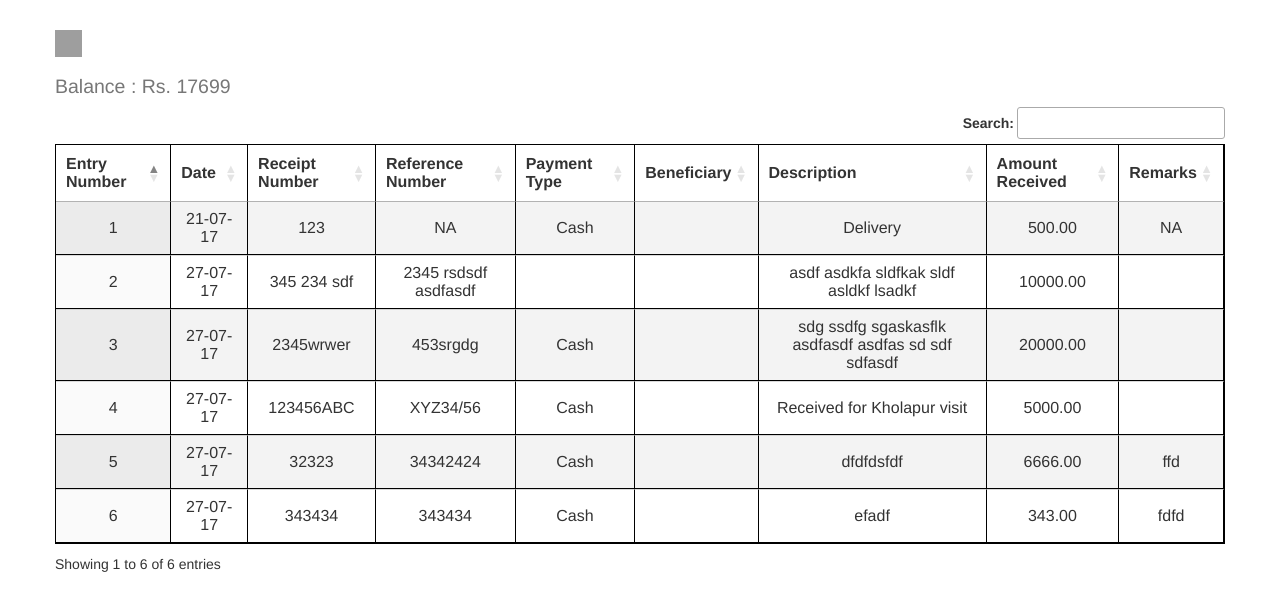
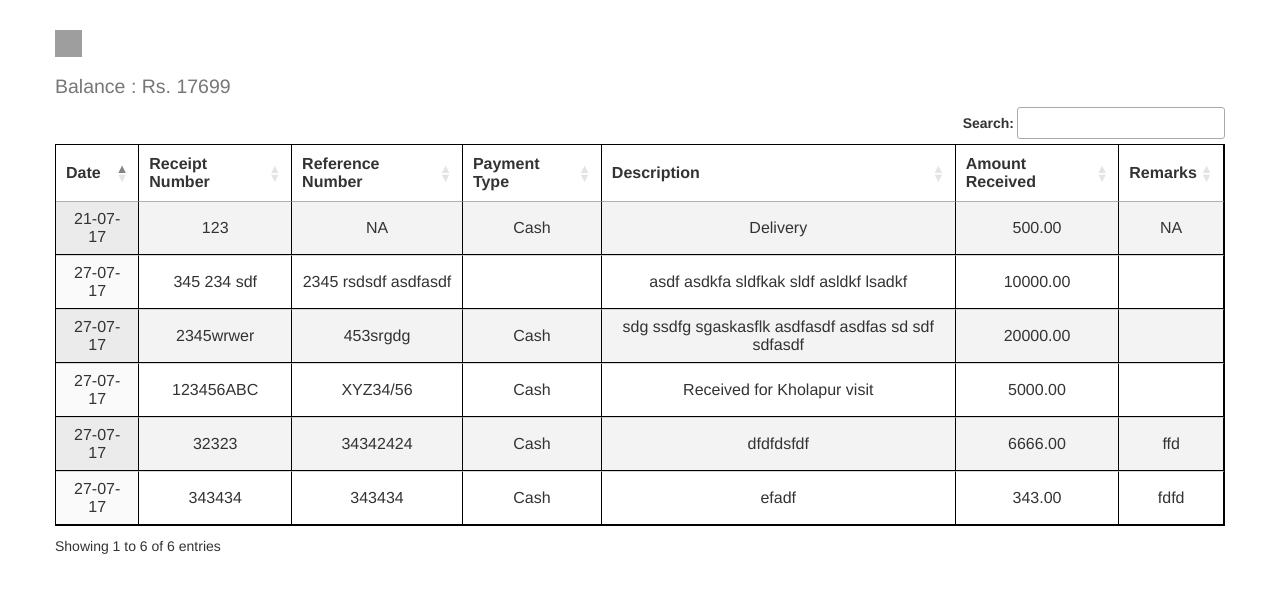
Before and after one commit to inwonday/pettyCash, a Django app: page /pettyCashReceipts in a window 1280 px wide. Shown: the part 71-682 px from the top of the page. Run offline with Django 3.2, Linux system fonts and the light colour scheme; a user stored in the database is signed in; data comes from the database, SQL or seed files in the repository; some libraries are stand-ins or nearby versions; grey boxes are pictures that could not be loaded.

Commit message:
no entry

```diff
--- a/bwi/templates/bwi/pettyCashReceipts.html
+++ b/bwi/templates/bwi/pettyCashReceipts.html
@@ -60,12 +60,10 @@
         <table id="pettyCashReceipts" class="display table-striped">
     <thead>
         <tr>
-            <th class="right-border">Entry Number</th>
             <th class="right-border">Date</th>
             <th class="right-border">Receipt Number</th>
             <th class="right-border">Reference Number</th>
             <th class="right-border">Payment Type</th>
-            <th class="right-border">Beneficiary</th>
             <th class="right-border">Description</th>
             <th class="right-border">Amount Received</th>
             <th class="right-border">Remarks</th>
@@ -74,12 +72,10 @@
     <tbody>
          {% for entry in receipts %}
         <tr>
-            <td class="right-border bottom-border">{{entry.pk}}</td>
             <td class="right-border bottom-border">{{entry.createdAt|date:'d-m-y'}}</td>
             <td class="right-border bottom-border">{{entry.receiptNumber}}</td>
             <td class="right-border bottom-border">{{entry.referenceNumber}}</td>
             <td class="right-border bottom-border">{{entry.paymentType}}</td>
-            <td class="right-border bottom-border">{{entry.beneficiary}}</td>
             <td class="right-border bottom-border">{{entry.description}}</td>
             <td class="right-border bottom-border">{{entry.amountReceived}}</td>
             <td class="right-border bottom-border">{{entry.remarks}}</td>
```
